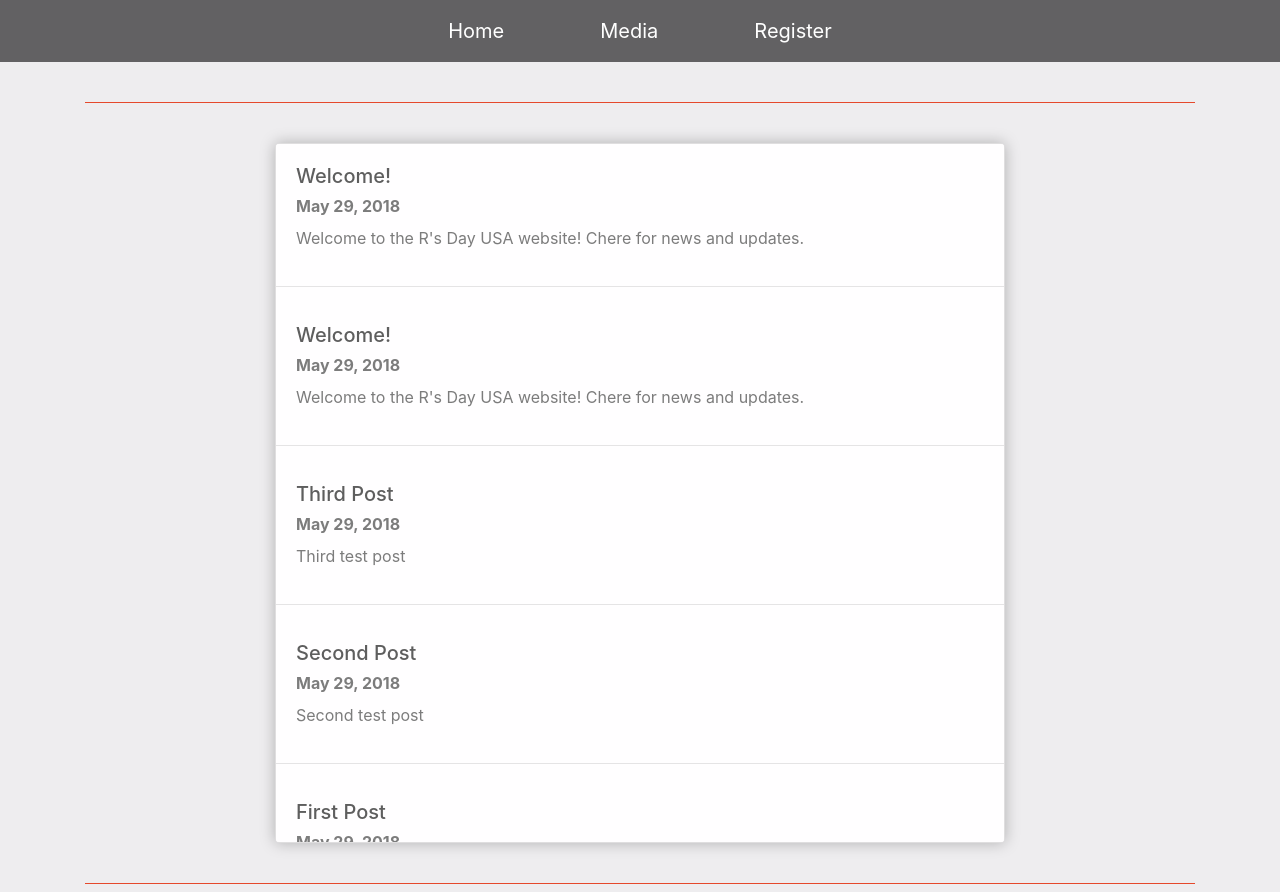
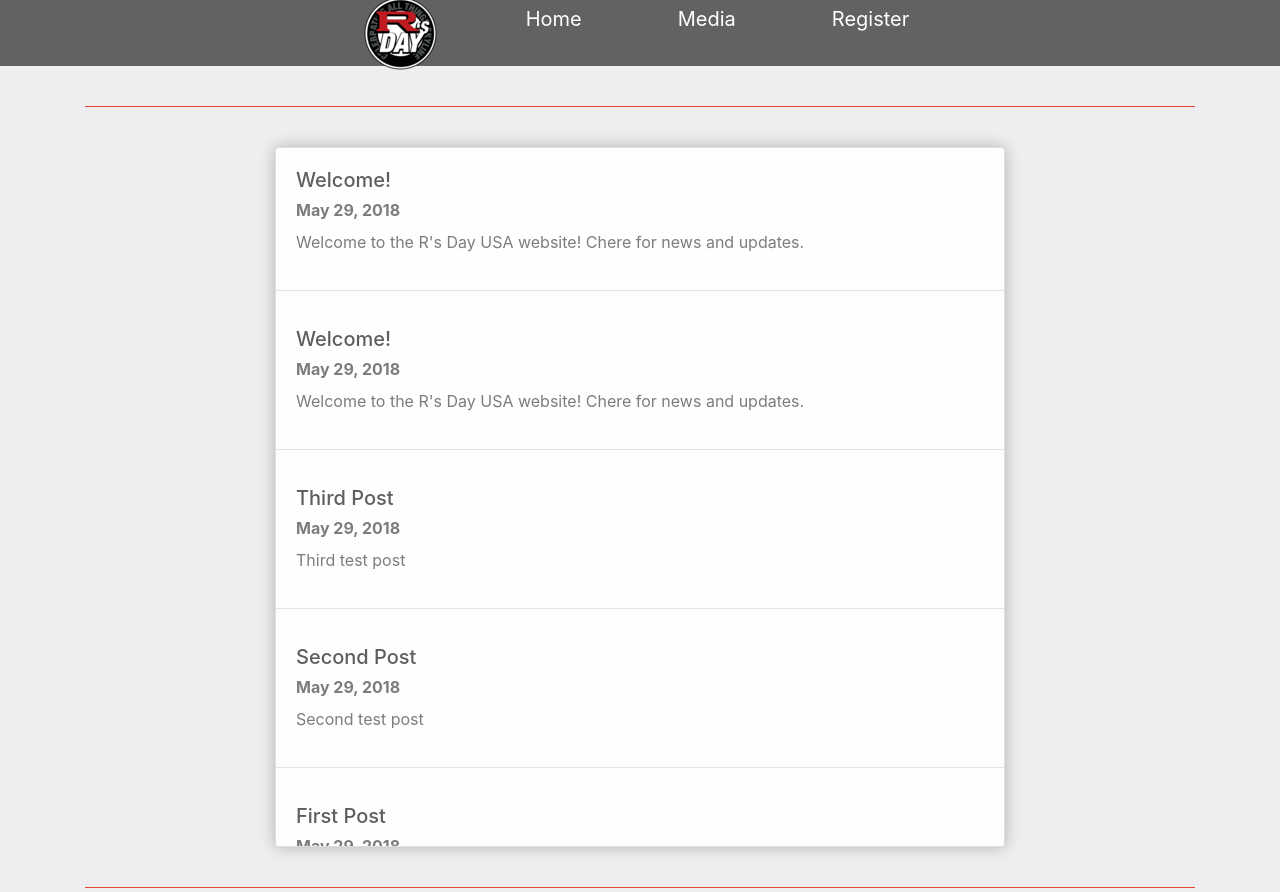
Before and after one commit to phong94/jack-yi-project, an Angular app: page / in a window 1280 px wide. Shown: the top 892 px of the page. Built offline with nearby package versions, Linux system fonts and the light colour scheme.

Commit message:
trying to fix logo

```diff
--- a/src/app/app.component.html
+++ b/src/app/app.component.html
@@ -1,6 +1,8 @@
 <nav class="navbar navbar-expand-lg navbar-custom">
     <div class="container">
+
         <ul class="mx-auto navbar-nav" routerLinkActive="active">
+            <li class="nav-item pull-left logo"><img src="../assets/RsDay_small.png"></li>
             <li class="nav-item"><a class="nav-link" routerLink="home">Home</a></li>
             <li class="nav-item"><a class="nav-link" routerLink="media">Media</a></li>
             <li class="nav-item"><a class="nav-link" routerLink="register">Register</a></li>
--- a/src/app/app.component.scss
+++ b/src/app/app.component.scss
@@ -2,6 +2,10 @@
     font-size: 20px;
     padding-left: 40px;
     padding-right: 40px;
+}
+
+.container {
+  height: 50px;
 }
 
 a {color: white;}
--- a/src/index.html
+++ b/src/index.html
@@ -6,7 +6,7 @@
   <base href="/">
 
   <meta name="viewport" content="width=device-width, initial-scale=1">
-  <link rel="icon" type="image/x-icon" href="favicon.ico">
+  <link rel="icon" type="image/x-icon" href="assets/RsDay.png">
 </head>
 <body>
 
```
Also changed, not shown: src/assets/RsDay.png (added), src/assets/RsDay_small.png (added).
